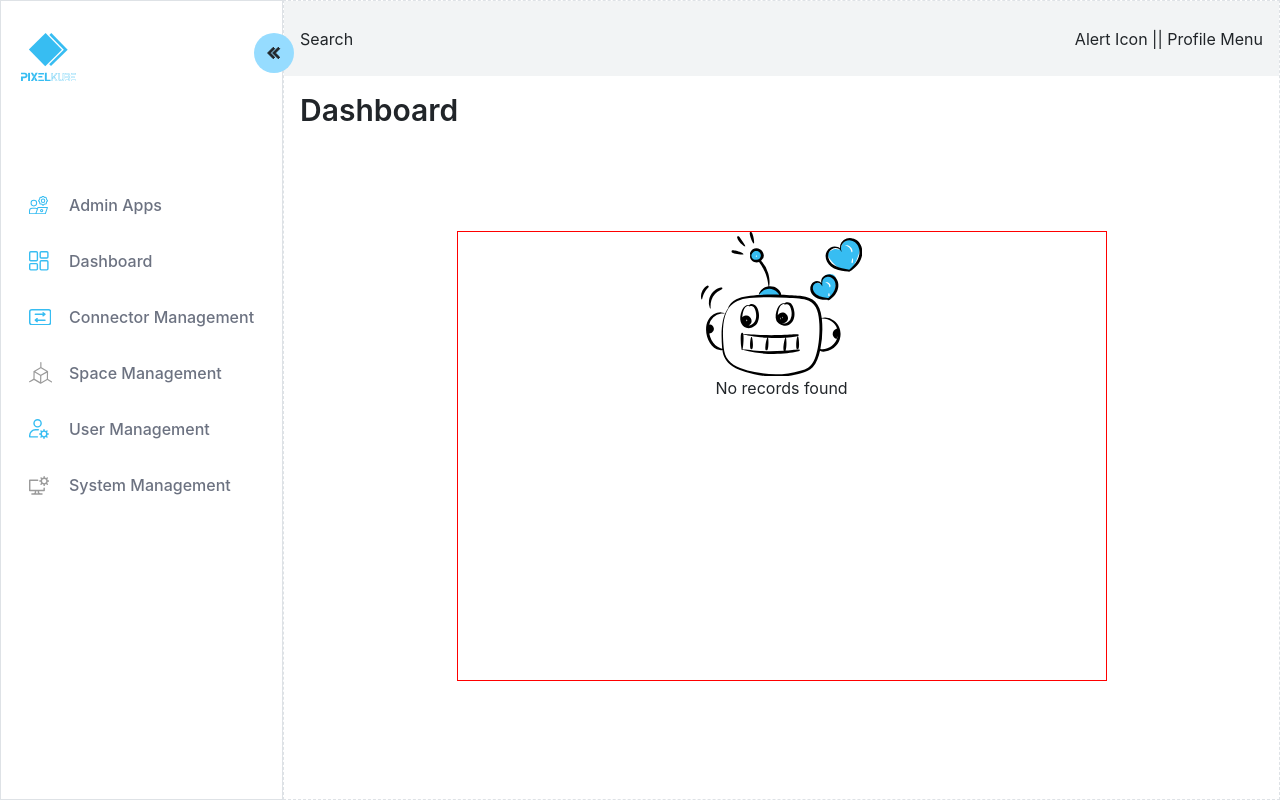
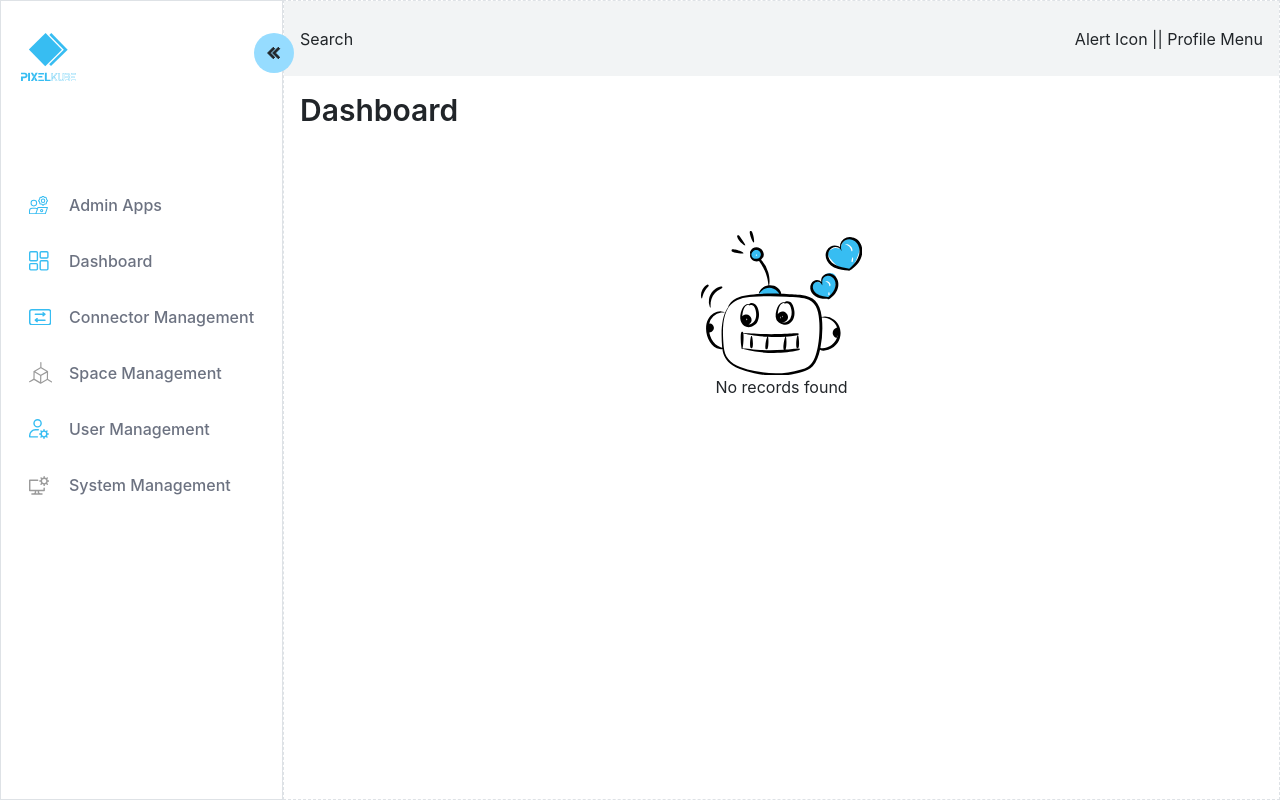
Before and after one commit to arun-alagesan/pixel-kube-ui, a Next.js app: page /dashboard in a window 1280 px wide. Built offline with nearby package versions, Linux system fonts and the light colour scheme.

Commit message:
Removed the border

```diff
--- a/pages/dashboard.tsx
+++ b/pages/dashboard.tsx
@@ -7,7 +7,7 @@ const Dashboard = () => {
         <div className='text'>
             <Layout>
                 <h2 className='header2'>Dashboard</h2>
-                <div className='container' style={{width:"650px",height:"450px", border:"1px solid red", margin:"auto", textAlign:"center"}}>
+                <div className='container' style={{width:"650px",height:"450px", margin:"auto", textAlign:"center"}}>
                     <RobotLogo style={{margin:"auto"}}/>
                     No records found
                 </div>
```
